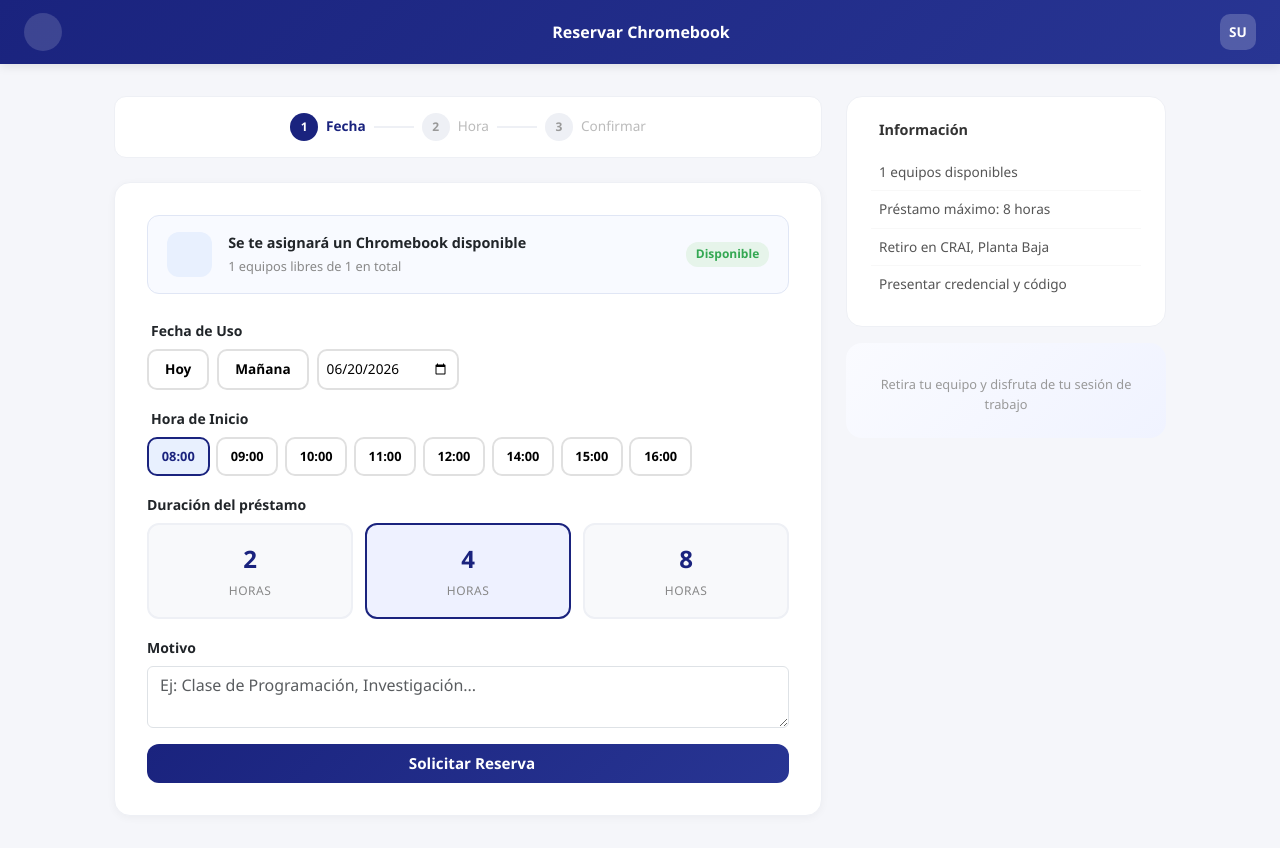
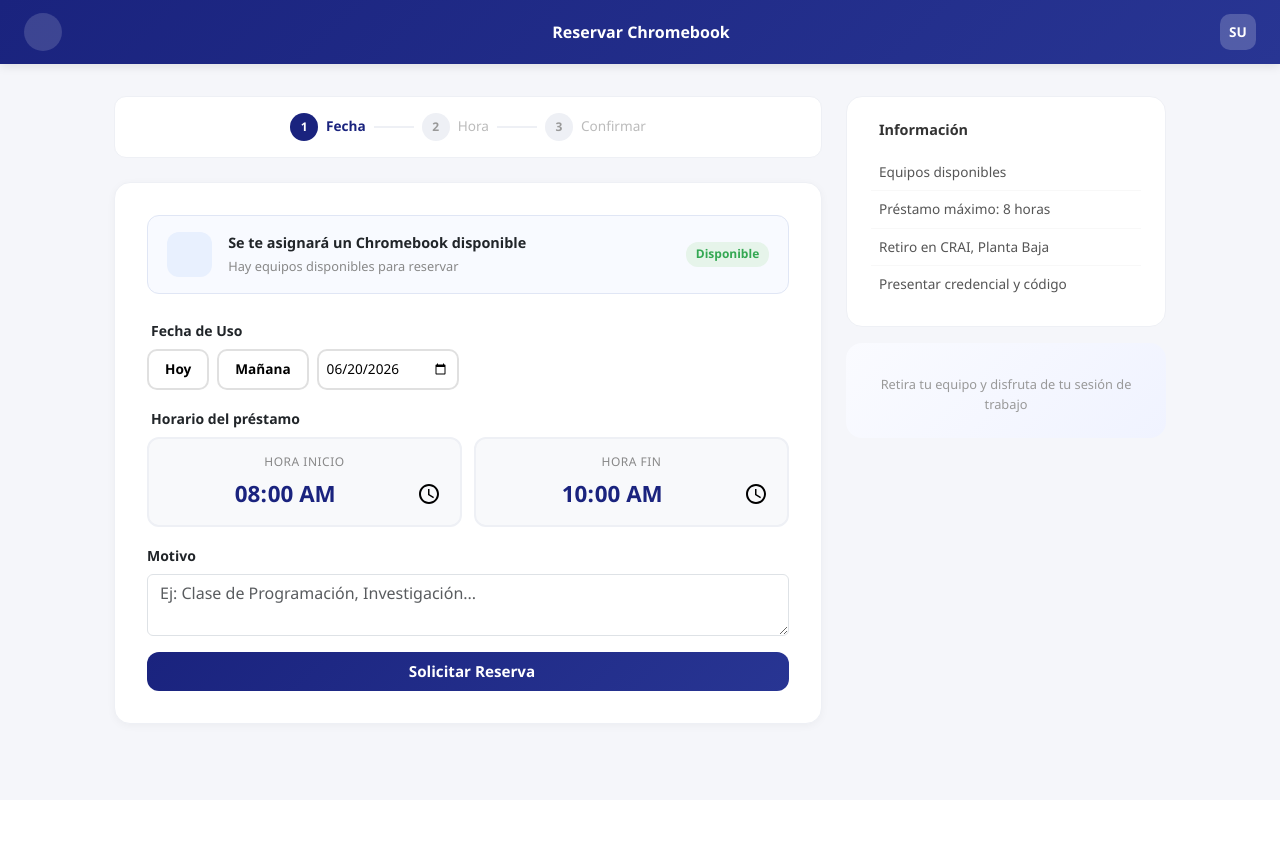
Before and after one commit to AnderProject/crai-chromebook-management, a Django app: page /estudiantes/reservar/ in a window 1280 px wide. After the commit the page ends 728 px from the top, so only its background shows below. Run offline with Django 5.2, Linux system fonts and the light colour scheme; a user stored in the database is signed in; tables that the repository leaves empty hold one stand-in row (values such as "Sample post"); some libraries are stand-ins or nearby versions.

Commit message:
reservas_v3

```diff
--- a/apps/estudiantes/views.py
+++ b/apps/estudiantes/views.py
@@ -151,10 +151,10 @@ def reservar_chromebook(request):
     # Si es POST (AJAX), procesar la reserva
     if request.method == 'POST':
         try:
-            duracion = int(request.POST.get('duracion', 4))
             motivo = request.POST.get('motivo', '')
             fecha_uso = request.POST.get('fecha_uso', '')
             hora_inicio = request.POST.get('hora_inicio', '08:00')
+            hora_fin = request.POST.get('hora_fin', '')
 
             usuario = request.user
 
@@ -188,7 +188,18 @@ def reservar_chromebook(request):
                     break
 
             hora_inicio_dt = datetime.strptime(hora_inicio, '%H:%M').time()
-            hora_fin_dt = (datetime.combine(datetime.today(), hora_inicio_dt) + timedelta(hours=duracion)).time()
+            if hora_fin:
+                hora_fin_dt = datetime.strptime(hora_fin, '%H:%M').time()
+            else:
+                # Compatibilidad: si no llega hora_fin, usar duración (por defecto 4h)
+                duracion = int(request.POST.get('duracion', 4))
+                hora_fin_dt = (datetime.combine(datetime.today(), hora_inicio_dt) + timedelta(hours=duracion)).time()
+
+            if hora_fin_dt <= hora_inicio_dt:
+                return JsonResponse({
+                    'success': False,
+                    'message': 'La hora de fin debe ser mayor que la hora de inicio.'
+                })
 
             fecha = datetime.strptime(fecha_uso, '%Y-%m-%d').date() if fecha_uso else datetime.now().date()
 
--- a/static/css/reservar.css
+++ b/static/css/reservar.css
@@ -279,6 +279,62 @@
     letter-spacing: 0.5px;
 }
 
+/* Horario: tarjetas de Hora inicio / Hora fin (mismo estilo que las de duración) */
+.horario-grid {
+    display: grid;
+    grid-template-columns: repeat(2, 1fr);
+    gap: 0.75rem;
+}
+
+.horario-card {
+    background: #f8f9fb;
+    border: 2px solid #eef0f5;
+    border-radius: 12px;
+    padding: 0.9rem 1rem;
+    text-align: center;
+    transition: all 0.2s;
+}
+
+.horario-card:hover {
+    border-color: #c5cde8;
+    background: #f0f3ff;
+}
+
+.horario-card:focus-within {
+    border-color: #1a237e;
+    background: #eef1ff;
+}
+
+.horario-label {
+    display: block;
+    font-size: 0.75rem;
+    color: #888;
+    text-transform: uppercase;
+    letter-spacing: 0.5px;
+    margin-bottom: 0.4rem;
+}
+
+.hora-input {
+    width: 100%;
+    border: none;
+    background: transparent;
+    text-align: center;
+    font-size: 1.4rem;
+    font-weight: 700;
+    color: #1a237e;
+    cursor: pointer;
+}
+
+.hora-input:focus {
+    outline: none;
+}
+
+/* Badge cuando no hay equipos disponibles */
+.equipo-badge.no-disponible {
+    background: #fdecea;
+    color: #ea4335;
+}
+
 .btn-reservar-submit {
     width: 100%;
     padding: 0.8rem;
--- a/static/js/reservar.js
+++ b/static/js/reservar.js
@@ -3,29 +3,9 @@ document.addEventListener('DOMContentLoaded', function() {
     // Inicializar fecha hoy
     seleccionarFecha('hoy');
 
-    // Radio buttons de duración
-    var radios = document.querySelectorAll('.duracion-radio');
-    radios.forEach(function(radio) {
-        radio.addEventListener('change', function() {
-            document.querySelectorAll('.duracion-card').forEach(function(card) {
-                card.style.borderColor = '#eef0f5';
-                card.style.background = '#f8f9fb';
-            });
-            var card = this.nextElementSibling;
-            card.style.borderColor = '#1a237e';
-            card.style.background = '#eef1ff';
-        });
-    });
-
-    // Mover barra de pasos al hacer clic en los campos
+    // Mover barra de pasos al interactuar con los campos
     document.getElementById('fechaManual').addEventListener('focus', function() {
         activarPaso(1);
-    });
-
-    document.querySelectorAll('.btn-hora').forEach(function(btn) {
-        btn.addEventListener('click', function() {
-            activarPaso(2);
-        });
     });
 
     document.querySelector('textarea[name="motivo"]').addEventListener('focus', function() {
@@ -88,22 +68,22 @@ function fechaManualSeleccionada() {
 }
 
 // =============================================
-// HORA
-// =============================================
-function seleccionarHora(hora) {
-    document.querySelectorAll('.btn-hora').forEach(function(b) {
-        b.classList.remove('activo');
-    });
-    event.target.classList.add('activo');
-    document.getElementById('horaSeleccionada').value = hora;
-    activarPaso(2);
-}
-
-// =============================================
 // ENVIAR RESERVA
 // =============================================
 function enviarReserva(event) {
     event.preventDefault();
+
+    // Validar que la hora de fin sea mayor que la de inicio
+    var inicio = document.getElementById('horaInicio').value;
+    var fin = document.getElementById('horaFin').value;
+    if (!inicio || !fin) {
+        alert('Selecciona la hora de inicio y la hora de fin.');
+        return;
+    }
+    if (fin <= inicio) {
+        alert('La hora de fin debe ser mayor que la hora de inicio.');
+        return;
+    }
 
     activarPaso(3);
 
@@ -122,8 +102,13 @@ function enviarReserva(event) {
     .then(function(data) {
         setTimeout(function() {
             document.getElementById('loaderReserva').style.display = 'none';
-            document.getElementById('confirmacionReserva').style.display = 'block';
-            document.getElementById('codigoConfirmacion').textContent = data.codigo;
+            if (data.success) {
+                document.getElementById('confirmacionReserva').style.display = 'block';
+                document.getElementById('codigoConfirmacion').textContent = data.codigo;
+            } else {
+                form.style.display = 'block';
+                alert(data.message || 'No se pudo crear la reserva.');
+            }
         }, 1500);
     })
     .catch(function() {
--- a/templates/estudiantes/reservar.html
+++ b/templates/estudiantes/reservar.html
@@ -40,10 +40,14 @@
                     <div class="equipo-info">
                         <strong>Se te asignará un Chromebook disponible</strong>
                         <small>
-                            <span id="disponiblesTexto">{{ disponibles }} equipos libres</span> de {{ total_chromebooks }} en total
+                            {% if disponibles > 0 %}Hay equipos disponibles para reservar{% else %}Por ahora no hay equipos disponibles{% endif %}
                         </small>
                     </div>
-                                        <span class="equipo-badge">Disponible</span>
+                    {% if disponibles > 0 %}
+                        <span class="equipo-badge">Disponible</span>
+                    {% else %}
+                        <span class="equipo-badge no-disponible">No disponible</span>
+                    {% endif %}
                 </div>
 
                 {% if messages %}
@@ -68,40 +72,20 @@
                         <input type="hidden" id="fechaSeleccionada" name="fecha_uso" value="">
                     </div>
 
-                    <!-- HORA -->
+                    <!-- HORARIO: hora inicio y hora fin (estilo tarjeta) -->
                     <div class="mb-3">
                         <label class="form-label small fw-semibold">
-                            <i class="bi bi-clock me-1"></i>Hora de Inicio
+                            <i class="bi bi-clock me-1"></i>Horario del préstamo
                         </label>
-                        <div class="hora-selector" id="horaSelector">
-                            <button type="button" class="btn-hora activo" onclick="seleccionarHora('08:00')">08:00</button>
-                            <button type="button" class="btn-hora" onclick="seleccionarHora('09:00')">09:00</button>
-                            <button type="button" class="btn-hora" onclick="seleccionarHora('10:00')">10:00</button>
-                            <button type="button" class="btn-hora" onclick="seleccionarHora('11:00')">11:00</button>
-                            <button type="button" class="btn-hora" onclick="seleccionarHora('12:00')">12:00</button>
-                            <button type="button" class="btn-hora" onclick="seleccionarHora('14:00')">14:00</button>
-                            <button type="button" class="btn-hora" onclick="seleccionarHora('15:00')">15:00</button>
-                            <button type="button" class="btn-hora" onclick="seleccionarHora('16:00')">16:00</button>
-                        </div>
-                        <input type="hidden" id="horaSeleccionada" name="hora_inicio" value="08:00">
-                    </div>
-
-                    <!-- DURACIÓN -->
-                    <div class="mb-3">
-                        <label class="form-label small fw-semibold">Duración del préstamo</label>
-                        <div class="duracion-opciones">
-                            <label class="duracion-option">
-                                <input type="radio" name="duracion" value="2" class="duracion-radio">
-                                <div class="duracion-card"><span class="duracion-numero">2</span><span class="duracion-texto">Horas</span></div>
-                            </label>
-                            <label class="duracion-option">
-                                <input type="radio" name="duracion" value="4" class="duracion-radio" checked>
-                                <div class="duracion-card activo"><span class="duracion-numero">4</span><span class="duracion-texto">Horas</span></div>
-                            </label>
-                            <label class="duracion-option">
-                                <input type="radio" name="duracion" value="8" class="duracion-radio">
-                                <div class="duracion-card"><span class="duracion-numero">8</span><span class="duracion-texto">Horas</span></div>
-                            </label>
+                        <div class="horario-grid">
+                            <div class="horario-card">
+                                <span class="horario-label">Hora inicio</span>
+                                <input type="time" class="hora-input" id="horaInicio" name="hora_inicio" value="08:00" onchange="activarPaso(2)">
+                            </div>
+                            <div class="horario-card">
+                                <span class="horario-label">Hora fin</span>
+                                <input type="time" class="hora-input" id="horaFin" name="hora_fin" value="10:00" onchange="activarPaso(2)">
+                            </div>
                         </div>
                     </div>
 
@@ -147,7 +131,7 @@
             <div class="info-card">
                 <h6><i class="bi bi-info-circle me-2"></i>Información</h6>
                 <ul class="info-lista">
-                    <li><i class="bi bi-check-circle text-success me-2"></i>{{ disponibles }} equipos disponibles</li>
+                    <li><i class="bi bi-check-circle text-success me-2"></i>{% if disponibles > 0 %}Equipos disponibles{% else %}Sin equipos disponibles ahora{% endif %}</li>
                     <li><i class="bi bi-clock me-2"></i>Préstamo máximo: 8 horas</li>
                     <li><i class="bi bi-building me-2"></i>Retiro en CRAI, Planta Baja</li>
                     <li><i class="bi bi-person-badge me-2"></i>Presentar credencial y código</li>
```
